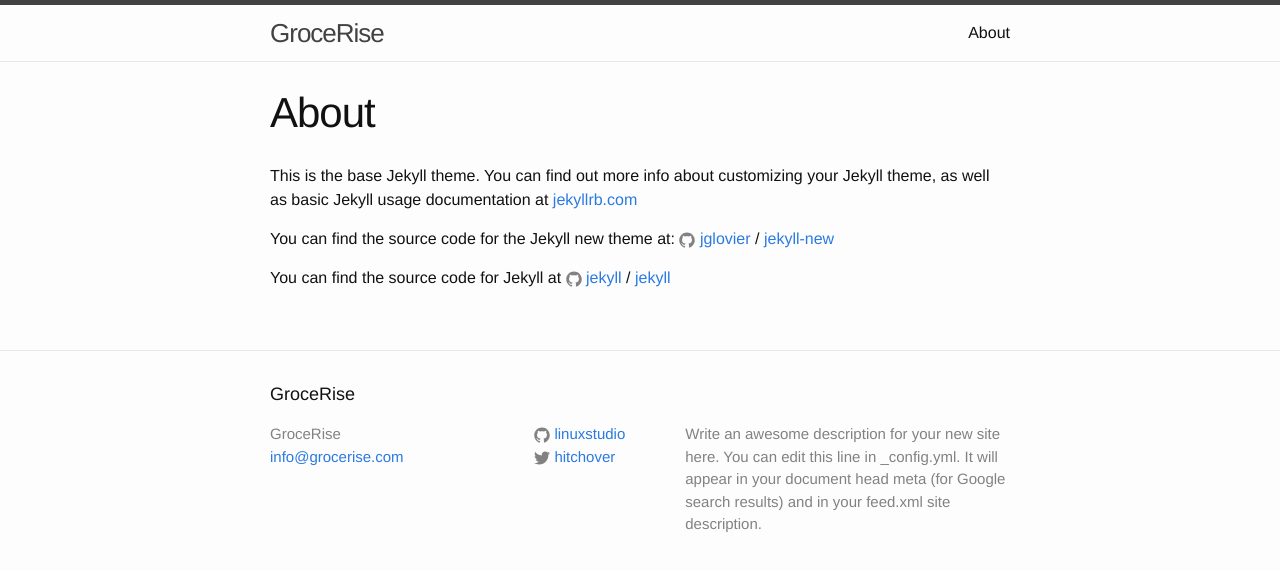
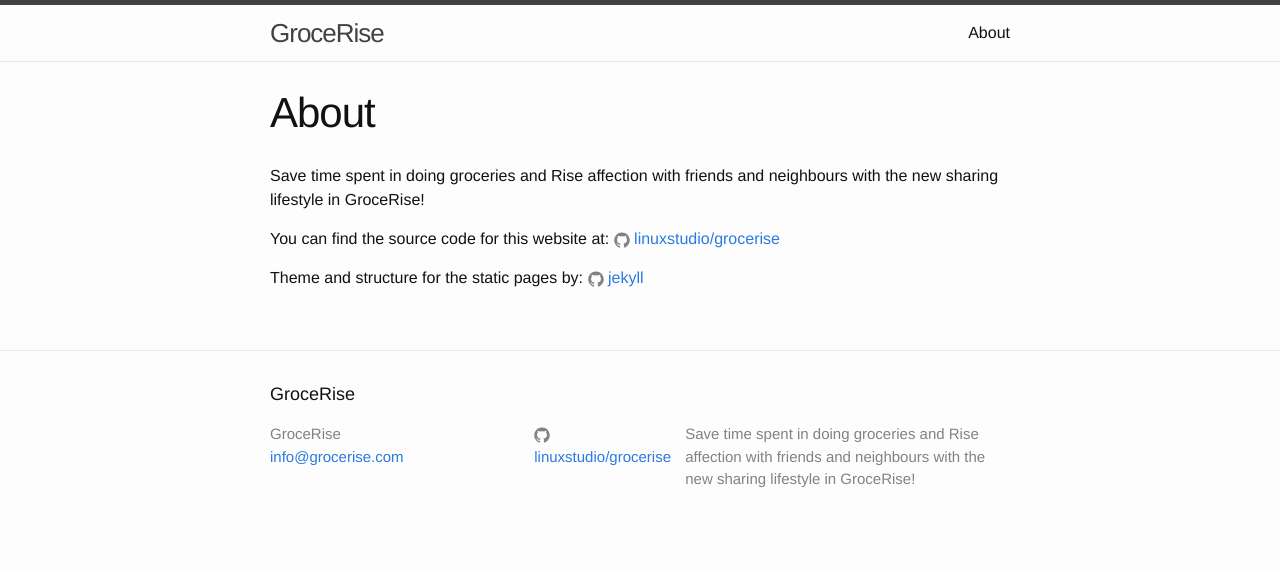
Before and after one commit to linuxstudio/grocerise, a Jekyll site: the page built from about.md, in a window 1280 px wide. Shown: the top 571 px of the page. Built offline with Jekyll 4.4.1, drawn with Linux system fonts in a browser that asks for light colours.

Commit message:
changed the about file and description

```diff
--- a/_config.yml
+++ b/_config.yml
@@ -9,13 +9,12 @@
 title: GroceRise
 email: info@grocerise.com
 description: > # this means to ignore newlines until "baseurl:"
-  Write an awesome description for your new site here. You can edit this
-  line in _config.yml. It will appear in your document head meta (for
-  Google search results) and in your feed.xml site description.
+  Save time spent in doing groceries and Rise affection with friends and neighbours
+  with the new sharing lifestyle in GroceRise!
 baseurl: "" # the subpath of your site, e.g. /blog
 url: "http://grocerise.com" # the base hostname & protocol for your site
-twitter_username: hitchover
-github_username:  linuxstudio
+#twitter_username: hitchover
+github_username:  linuxstudio/grocerise
 
 # Build settings
 markdown: kramdown
--- a/about.md
+++ b/about.md
@@ -4,12 +4,10 @@
 permalink: /about/
 ---
 
-This is the base Jekyll theme. You can find out more info about customizing your Jekyll theme, as well as basic Jekyll usage documentation at [jekyllrb.com](http://jekyllrb.com/)
+Save time spent in doing groceries and Rise affection with friends and neighbours with the new sharing lifestyle in GroceRise!
 
-You can find the source code for the Jekyll new theme at:
-{% include icon-github.html username="jglovier" %} /
-[jekyll-new](https://github.com/jglovier/jekyll-new)
+You can find the source code for this website at:
+{% include icon-github.html username="linuxstudio/grocerise" %}
 
-You can find the source code for Jekyll at
-{% include icon-github.html username="jekyll" %} /
-[jekyll](https://github.com/jekyll/jekyll)
+Theme and structure for the static pages by:
+{% include icon-github.html username="jekyll" %}
```
